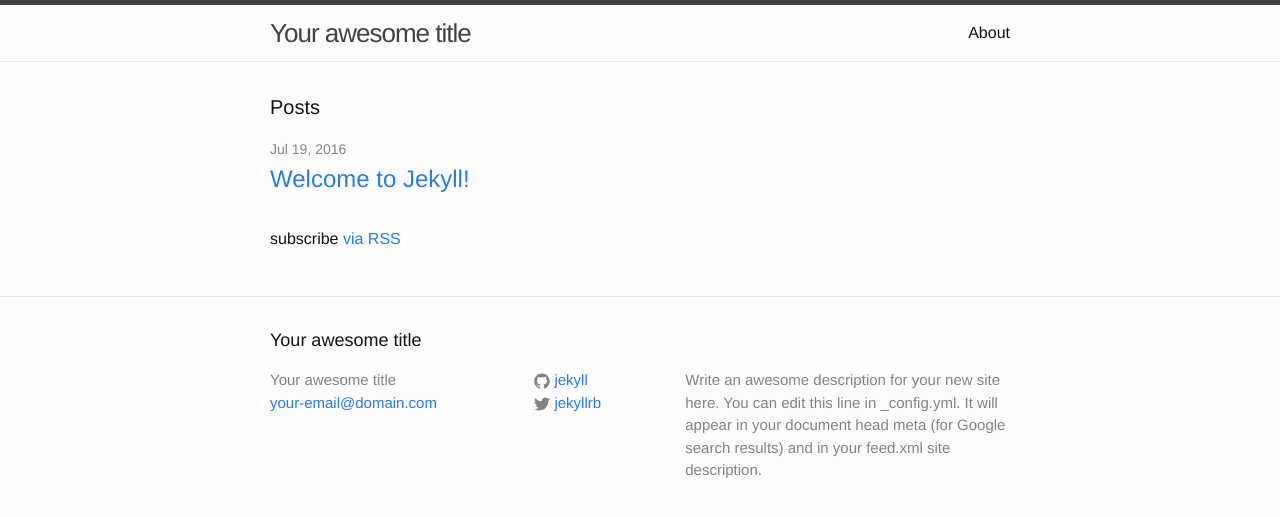
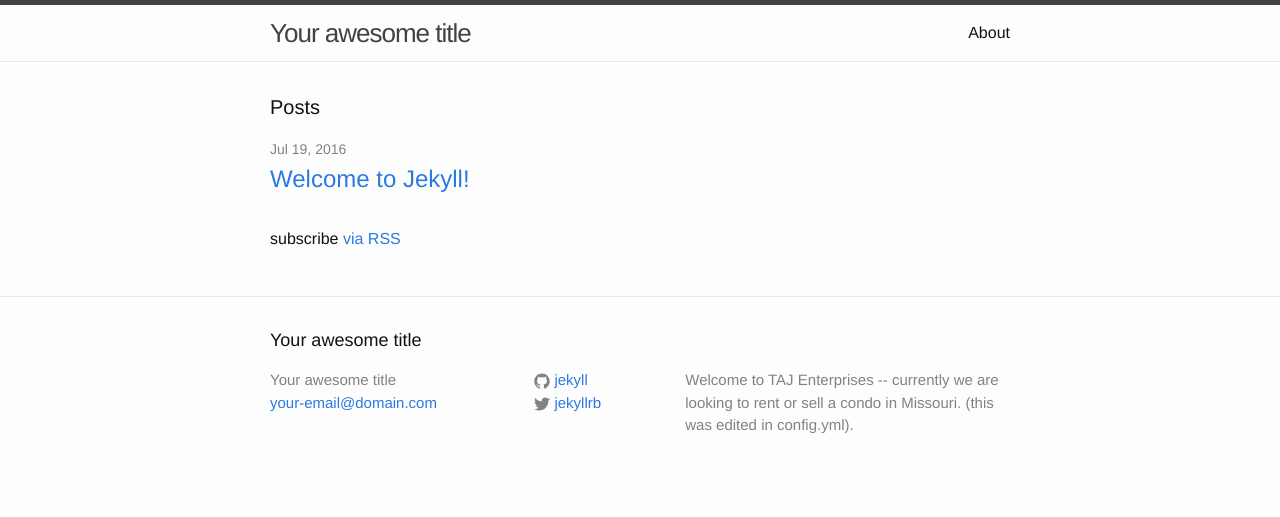
Before and after one commit to jjkaddoura/jjkaddoura.github.io, a Jekyll site: the page built from index.html, in a window 1280 px wide. Shown: the top 517 px of the page. Built offline with Jekyll 4.4.1, drawn with Linux system fonts in a browser that asks for light colours.

Commit message:
updated description in _config.yml

```diff
--- a/_config.yml
+++ b/_config.yml
@@ -9,9 +9,7 @@
 title: Your awesome title
 email: your-email@domain.com
 description: > # this means to ignore newlines until "baseurl:"
-  Write an awesome description for your new site here. You can edit this
-  line in _config.yml. It will appear in your document head meta (for
-  Google search results) and in your feed.xml site description.
+  Welcome to TAJ Enterprises -- currently we are looking to rent or sell a condo in Missouri. (this was edited in config.yml).
 baseurl: "" # the subpath of your site, e.g. /blog
 url: "http://yourdomain.com" # the base hostname & protocol for your site
 twitter_username: jekyllrb
```
